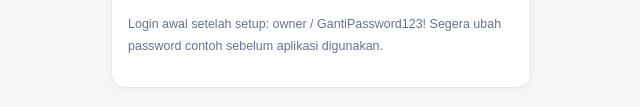
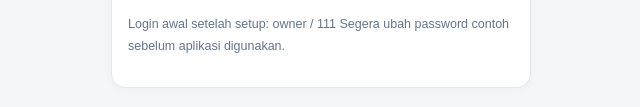
Before and after one commit to yonsaplikasi/kedai, a plain HTML site: page index.html in a window 1280 px wide. Shown: the part 373-480 px from the top of the page, without its empty margins (319-959 px from the left). Drawn offline with Linux system fonts and the light colour scheme.

Commit message:
Update index.html

```diff
--- a/index.html
+++ b/index.html
@@ -271,7 +271,7 @@
 
       <p class="muted">
         <small>
-          Login awal setelah setup: owner / GantiPassword123!
+          Login awal setelah setup: owner / 111
           Segera ubah password contoh sebelum aplikasi digunakan.
         </small>
       </p>
```
